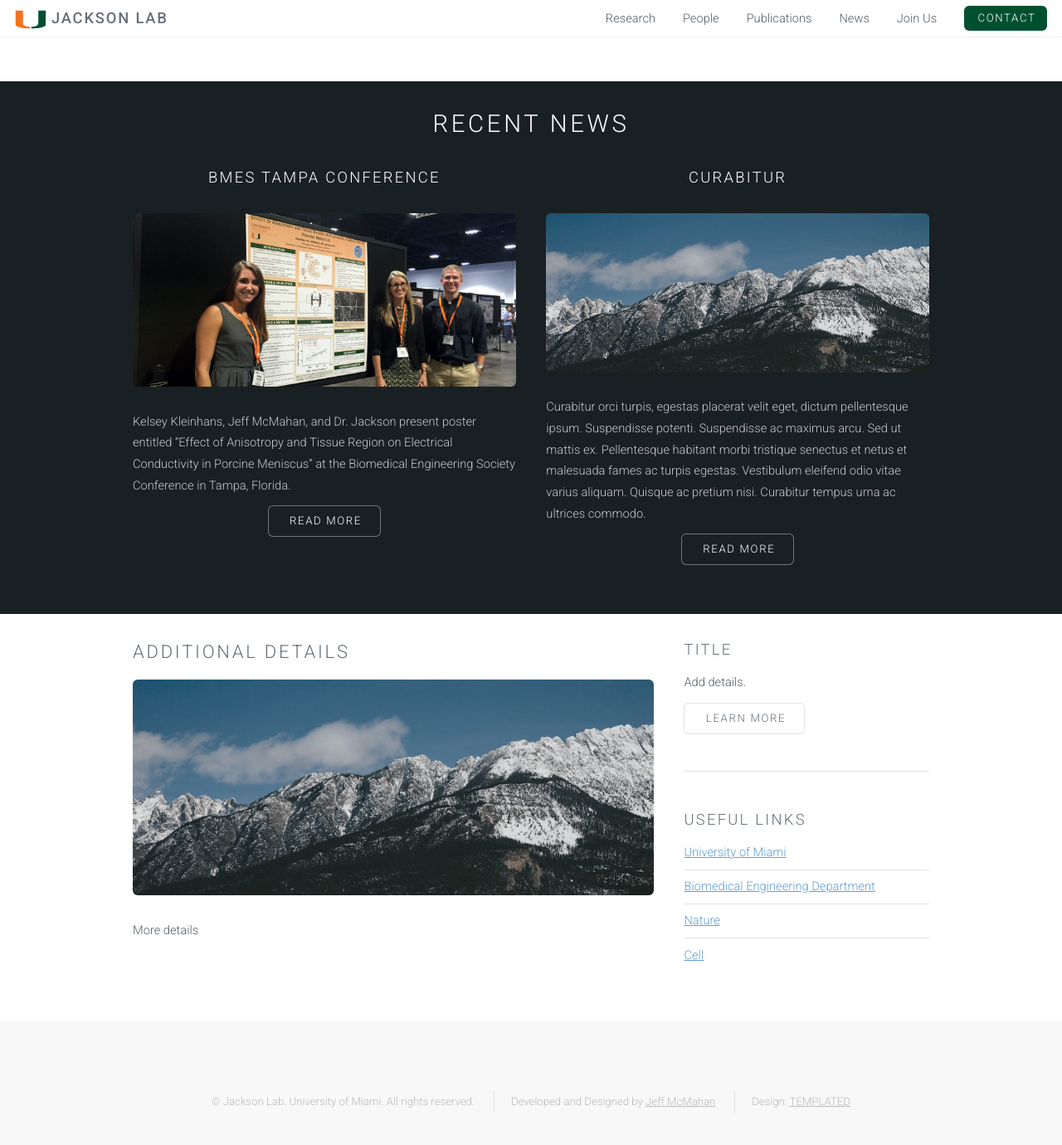
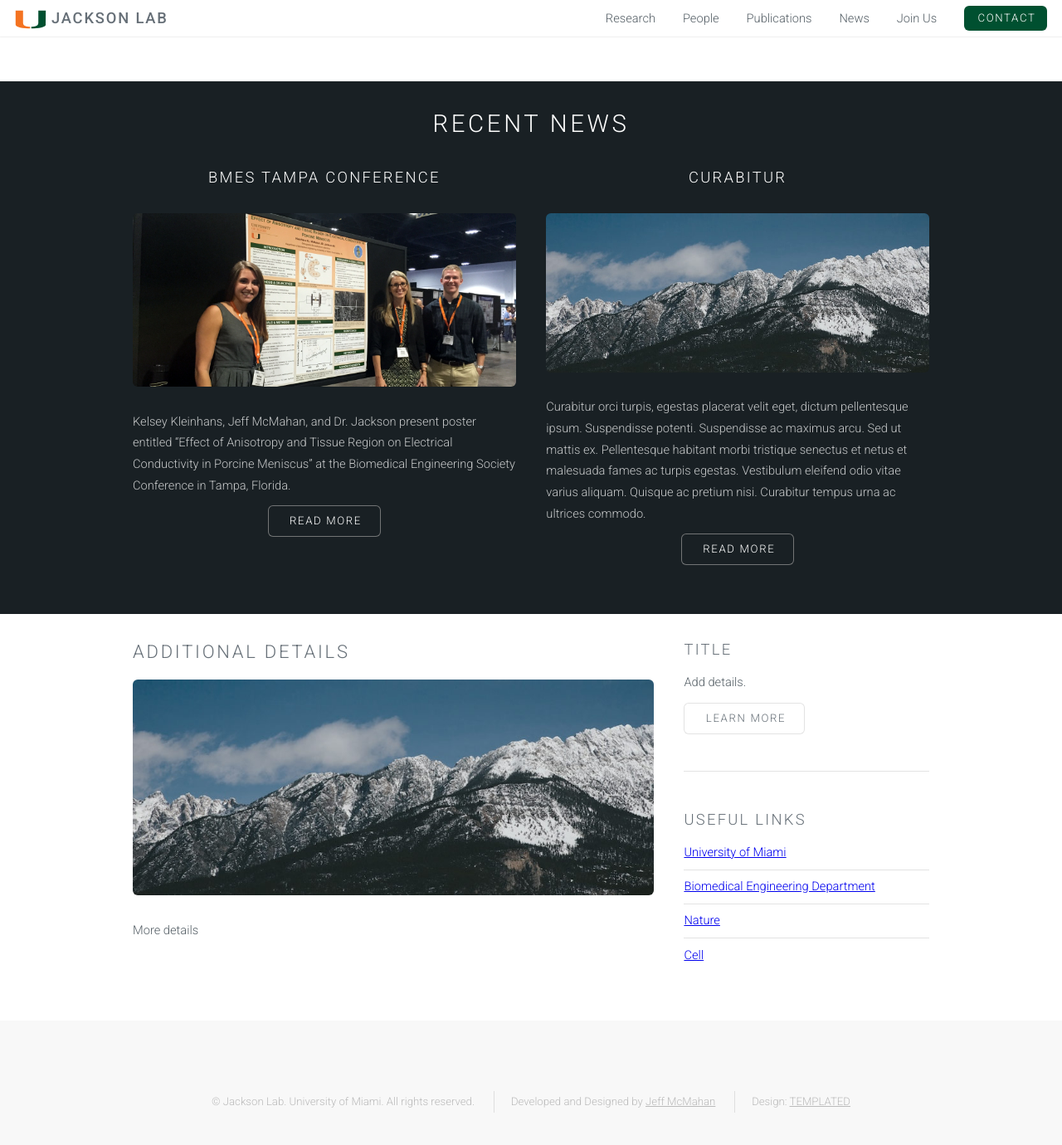
Before and after one commit to jbmcmahan/jacksonlab, a Jekyll site: the page built from index.html, in a window 1280 px wide and 1400 px high, scrolled down 885 px. Shown: the top 1380 px of the window at 83% size. Built offline with Jekyll 4.4.1, drawn with Linux system fonts in a browser that asks for light colours.

Commit message:
link style

```diff
--- a/css/style.css
+++ b/css/style.css
@@ -24,12 +24,13 @@
 	}
 
 	a {
-		color: #629DD1;
+
 		text-decoration: underline;
 	}
 
 		a:hover {
 			text-decoration: none;
+			color: #629DD1;
 		}
 
 	strong, b, .cc-active {
```
